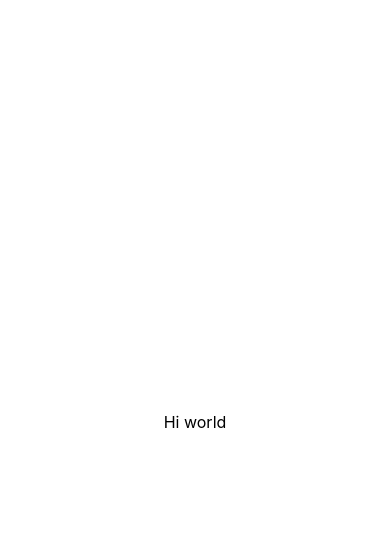
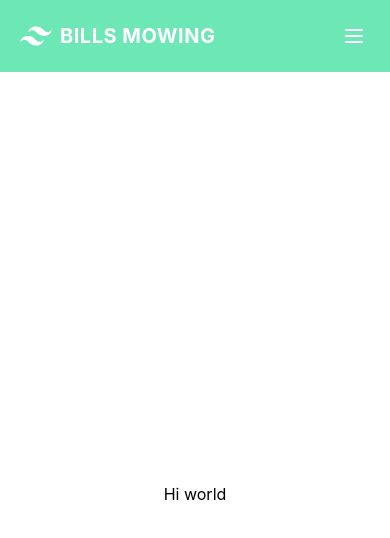
Before and after one commit to byfsdhr/lawn-mowing-next, a Next.js app: page / in a window 390 px wide. Shown: the top 538 px of the page. Built offline with nearby package versions, Linux system fonts and the light colour scheme.

Commit message:
created navbar and logo

```diff
--- a/components/layout.js
+++ b/components/Layout.js
@@ -1,10 +1,10 @@
-// import Navbar from './navbar'
+import Navbar from "./Navbar"
 // import Footer from './footer'
 
 export default function Layout({ children }) {
   return (
     <>
-      {/* <Navbar /> */}
+      <Navbar />
       <main>{children}</main>
       {/* <Footer /> */}
     </>
--- /dev/null
+++ b/components/Navbar.js
@@ -0,0 +1,42 @@
+// TODO make nav bar work
+import Link from "next/link";
+import Image from 'next/image'
+
+export default function Navbar() {
+  return (
+    <>
+      <nav className="flex items-center flex-wrap bg-green-300 p-3 ">
+        <Link href="/">
+          <a className="inline-flex items-center p-2 mr-4 ">
+            <svg
+              viewBox="0 0 24 24"
+              xmlns="http://www.w3.org/2000/svg"
+              className="fill-current text-white h-8 w-8 mr-2"
+            >
+              <path d="M12.001 4.8c-3.2 0-5.2 1.6-6 4.8 1.2-1.6 2.6-2.2 4.2-1.8.913.228 1.565.89 2.288 1.624C13.666 10.618 15.027 12 18.001 12c3.2 0 5.2-1.6 6-4.8-1.2 1.6-2.6 2.2-4.2 1.8-.913-.228-1.565-.89-2.288-1.624C16.337 6.182 14.976 4.8 12.001 4.8zm-6 7.2c-3.2 0-5.2 1.6-6 4.8 1.2-1.6 2.6-2.2 4.2-1.8.913.228 1.565.89 2.288 1.624 1.177 1.194 2.538 2.576 5.512 2.576 3.2 0 5.2-1.6 6-4.8-1.2 1.6-2.6 2.2-4.2 1.8-.913-.228-1.565-.89-2.288-1.624C10.337 13.382 8.976 12 6.001 12z" />
+            </svg>
+            <span className="text-xl text-white font-bold uppercase tracking-wide">
+              Bills Mowing
+            </span>
+          </a>
+        </Link>
+        <button className=" inline-flex p-3 hover:bg-green-600 rounded lg:hidden text-white ml-auto hover:text-white outline-none">
+          <svg
+            className="w-6 h-6"
+            fill="none"
+            stroke="currentColor"
+            viewBox="0 0 24 24"
+            xmlns="http://www.w3.org/2000/svg"
+          >
+            <path
+              strokeLinecap="round"
+              strokeLinejoin="round"
+              strokeWidth={2}
+              d="M4 6h16M4 12h16M4 18h16"
+            />
+          </svg>
+        </button>
+      </nav>
+    </>
+  );
+}
--- a/components/navbar.js
+++ /dev/null
@@ -1,11 +0,0 @@
-import Link from 'next/link';
-
-// TODO make nav bar work
-export default function Navbar () {
-  return (
-    <>
-      <nav>
-      </nav>
-    </>
-  );
-};
--- a/pages/_app.js
+++ b/pages/_app.js
@@ -1,5 +1,5 @@
 import "../styles/globals.css";
-import Layout from "../components/layout";
+import Layout from "../components/Layout";
 
 function MyApp({ Component, pageProps }) {
   return (
--- /dev/null
+++ b/styles/tailwind.css
@@ -0,0 +1,3 @@
+@tailwind base;
+@tailwind components;
+@tailwind utilities;
```
Also changed, not shown: public/logo.png (added), public/vercel.svg (deleted).
